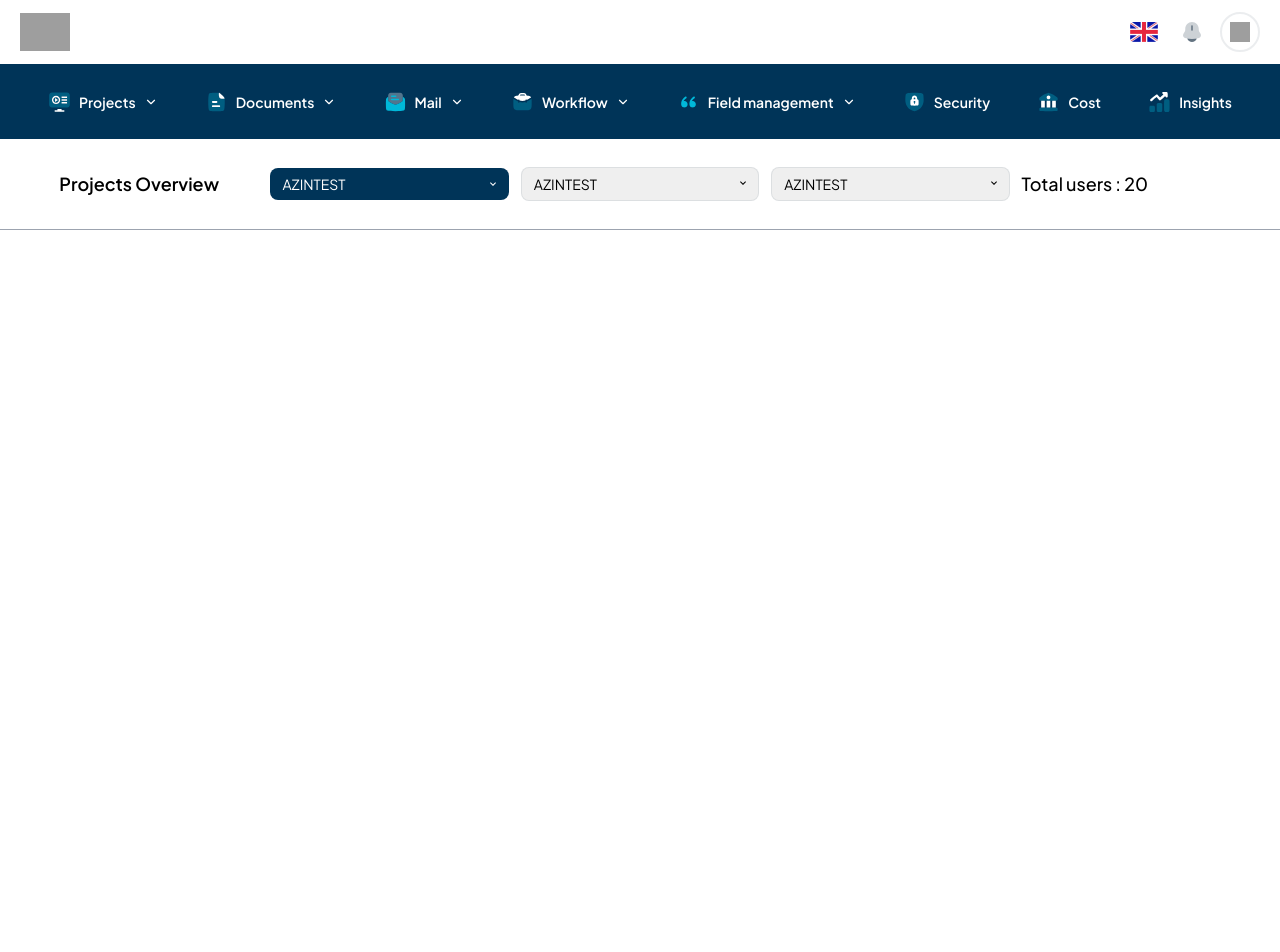
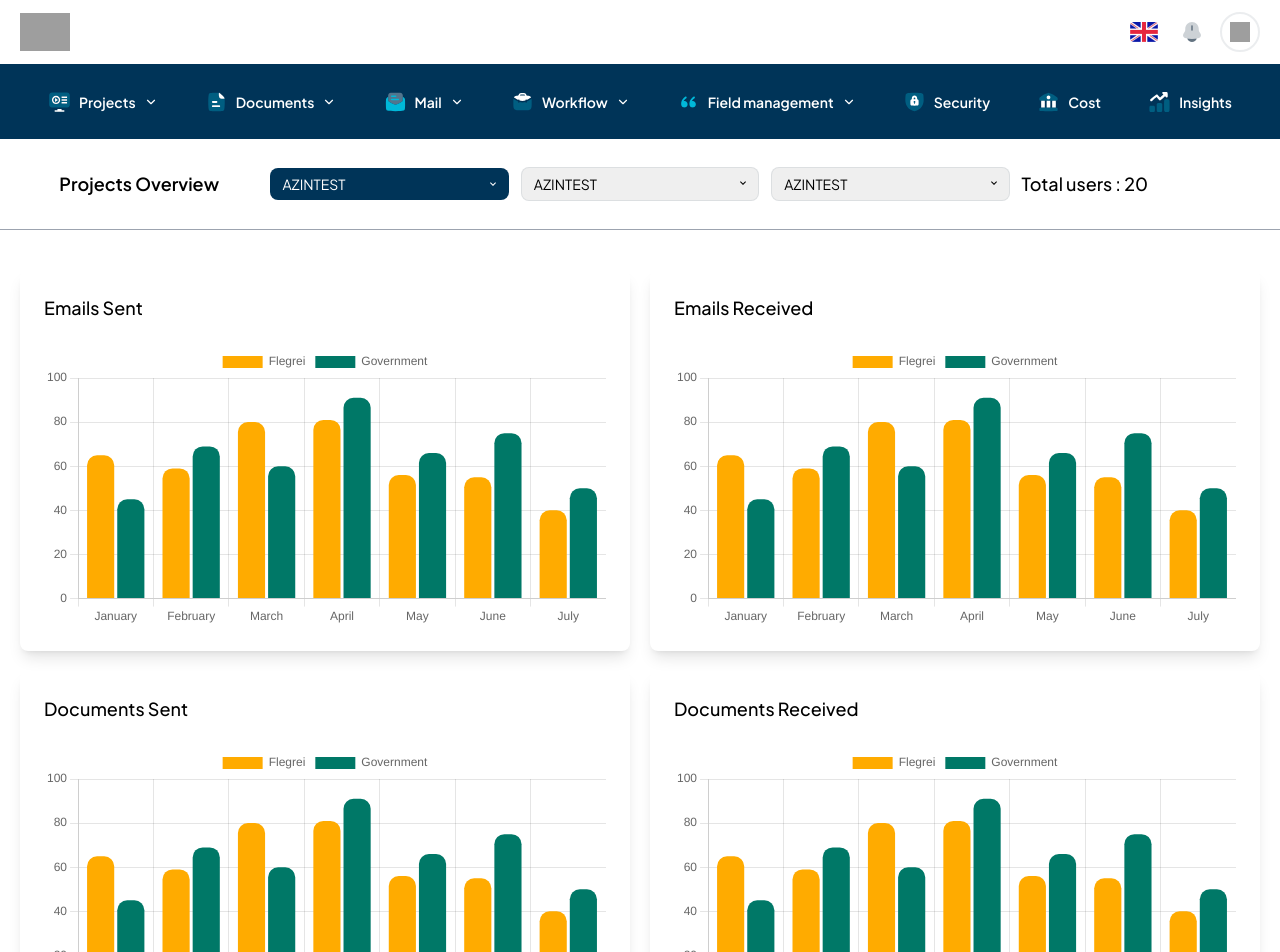
Before and after one commit to BCPAZ/crm-app, a React (Vite) app: page /insights in a window 1280 px wide. Shown: the top 952 px of the page. Before the commit the page ends 800 px from the top, so only its background shows below. Built offline with nearby package versions, Linux system fonts and the light colour scheme; grey boxes are pictures that could not be loaded.

Commit message:
feat : Bar charts added to insights page

```diff
--- a/package.json
+++ b/package.json
@@ -11,9 +11,11 @@
   },
   "dependencies": {
     "@headlessui/react": "^2.1.2",
+    "chart.js": "^4.4.3",
     "clsx": "^2.1.1",
     "prop-types": "^15.8.1",
     "react": "^18.3.1",
+    "react-chartjs-2": "^5.2.0",
     "react-dom": "^18.3.1",
     "react-icons": "^5.2.1",
     "react-router-dom": "^6.26.0"
--- /dev/null
+++ b/src/components/App/Insights/Chart.jsx
@@ -0,0 +1,81 @@
+import { useState, useEffect } from 'react';
+import {
+  Chart as ChartJS,
+  CategoryScale,
+  LinearScale,
+  BarElement,
+  Title,
+  Tooltip,
+  Legend
+} from 'chart.js';
+import { Bar } from 'react-chartjs-2';
+
+ChartJS.register(
+  CategoryScale,
+  LinearScale,
+  BarElement,
+  Title,
+  Tooltip,
+  Legend
+);
+
+const ComparisonBarChart = () => {
+  const [chartKey, setChartKey] = useState(0);
+
+  const chartData = {
+    labels: ['January', 'February', 'March', 'April', 'May', 'June', 'July'],
+    datasets: [
+      {
+        label : 'Flegrei',
+        backgroundColor: '#FFAB00',
+        hoverBackgroundColor: '#FFBB20',
+        data: [65, 59, 80, 81, 56, 55, 40],
+        borderRadius: {
+          topLeft: 10,
+          topRight: 10,
+          bottomLeft: 0,
+          bottomRight: 0
+        },
+      },
+      {
+        label: 'Government',
+        backgroundColor: '#007867',
+        hoverBackgroundColor: '#007600',
+        data: [45, 69, 60, 91, 66, 75, 50],
+        borderRadius: {
+          topLeft: 10,
+          topRight: 10,
+          bottomLeft: 0,
+          bottomRight: 0
+        },
+      }
+    ]
+  };
+
+  const options = {
+    scales: {
+      y: {
+        beginAtZero: true,
+        min : 0,
+        max: 100,
+        ticks : {
+          stepSize : 20,
+        }
+      }
+    }
+  };
+
+  useEffect(() => {
+    return () => {
+      setChartKey(chartKey + 1);
+    };
+  }, []);
+
+  return (
+    <div className='w-full'>
+      <Bar key={chartKey} data={chartData} options={options} />
+    </div>
+  );
+};
+
+export default ComparisonBarChart;
--- /dev/null
+++ b/src/components/App/Insights/ChartArea.jsx
@@ -0,0 +1,72 @@
+import Chart from "./Chart";
+import insightsData from '@/mocks/insights';
+
+const ChartArea = () => {
+  const sentEmails = insightsData.emails.filter(email => email.type === "sent");
+  const receivedEmails = insightsData.emails.filter(email => email.type === "received");
+
+  const sentDocuments = insightsData.documents.filter(document => document.type === "sent");
+  const receivedDocuments = insightsData.documents.filter(document => document.type === "received");
+
+  const sentEmailCounts = sentEmails.reduce((acc, email) => {
+    const date = email.date;
+    acc[date] = (acc[date] || 0) + 1;
+    return acc;
+  }, {});
+
+  const receivedEmailCounts = receivedEmails.reduce((acc, email) => {
+    const date = email.date;
+    acc[date] = (acc[date] || 0) + 1;
+    return acc;
+  }, {});
+
+  const sentDocumentCounts = sentDocuments.reduce((acc, document) => {
+    const date = document.date;
+    acc[date] = (acc[date] || 0) + 1;
+    return acc;
+  }, {});
+
+  const receivedDocumentCounts = receivedDocuments.reduce((acc, document) => {
+    const date = document.date;
+    acc[date] = (acc[date] || 0) + 1;
+    return acc;
+  }, {});
+
+  const formatChartData = (data) => {
+    return Object.keys(data).map(date => ({
+      date,
+      count: data[date]
+    }));
+  };
+
+  return (
+    <div className="grid lg:grid-cols-2 grid-cols-1 gap-5 py-10">
+      <div className="md:p-6 p-3 bg-white shadow-lg rounded-lg">
+        <h6 className="w-full font-medium text-lg">Emails Sent</h6>
+        <div className="mt-6 w-full">
+          <Chart data={formatChartData(sentEmailCounts)} title="Emails Sent" />
+        </div>
+      </div>
+      <div className="md:p-6 p-3 bg-white shadow-lg rounded-lg">
+        <h6 className="w-full font-medium text-lg">Emails Received</h6>
+        <div className="mt-6">
+          <Chart data={formatChartData(receivedEmailCounts)} title="Emails Received" />
+        </div>
+      </div>
+      <div className="md:p-6 p-3 bg-white shadow-lg rounded-lg">
+        <h6 className="w-full font-medium text-lg">Documents Sent</h6>
+        <div className="mt-6">
+          <Chart data={formatChartData(sentDocumentCounts)} title="Documents Sent" />
+        </div>
+      </div>
+      <div className="md:p-6 p-3 bg-white shadow-lg rounded-lg">
+        <h6 className="w-full font-medium text-lg">Documents Received</h6>
+        <div className="mt-6">
+          <Chart data={formatChartData(receivedDocumentCounts)} title="Documents Received" />
+        </div>
+      </div>
+    </div>
+  );
+};
+
+export default ChartArea;
--- a/src/views/App/Insights.jsx
+++ b/src/views/App/Insights.jsx
@@ -1,3 +1,4 @@
+import ChartArea from "@/components/App/Insights/ChartArea";
 import Selectbox from "@/components/common/Selectbox";
 
 const Insights = () => {
@@ -14,6 +15,11 @@ const Insights = () => {
           </div>
         </div>
       </div>
+      <div className="siteContainer">
+          <div className="w-full">
+            <ChartArea />
+          </div>
+        </div>
     </section>
   );
 };
```
Also changed, not shown: 1 other file (tests, documents, lock files or other folders).
